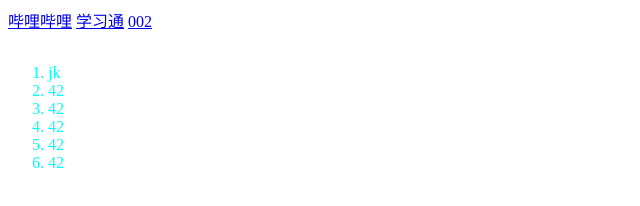
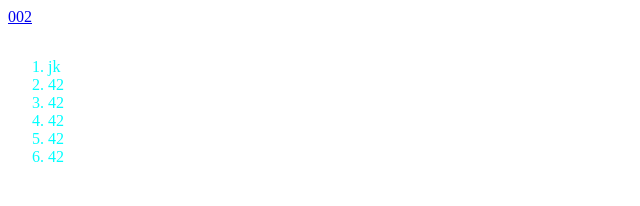
Before and after one commit to Z-Ay-9/Z-Ay-9.github.io, a plain HTML site: page index.html in a window 1280 px wide. Shown: the whole page, without its empty margins (0-640 px from the left). Drawn offline with Linux system fonts and the light colour scheme.

Commit message:
Update index.html

```diff
--- a/index.html
+++ b/index.html
@@ -19,9 +19,7 @@
 
     <div name="lists">
 
-        <a href = "https://www.bilibili.com">哔哩哔哩</a>
 
-        <a href = "https://i.mooc.chaoxing.com/space/index?t = 1672639507730">学习通</a>
 
         <a href="./page1.html">002</a>
 
```
